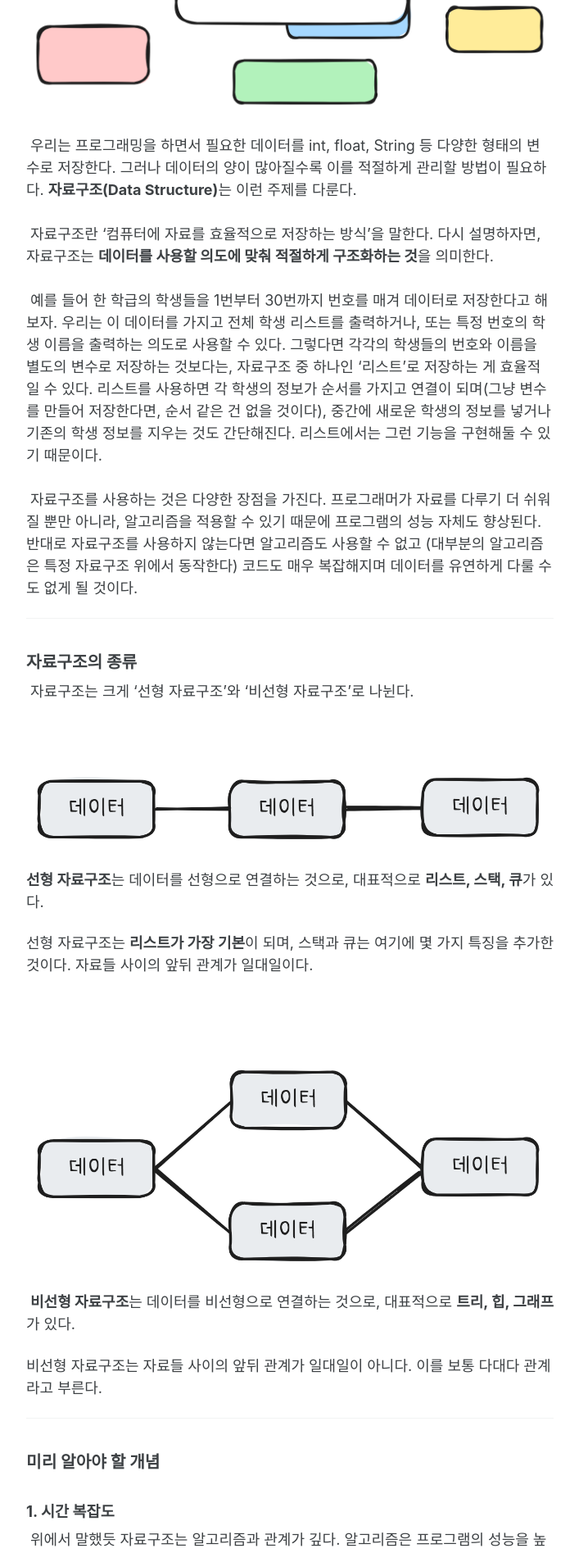
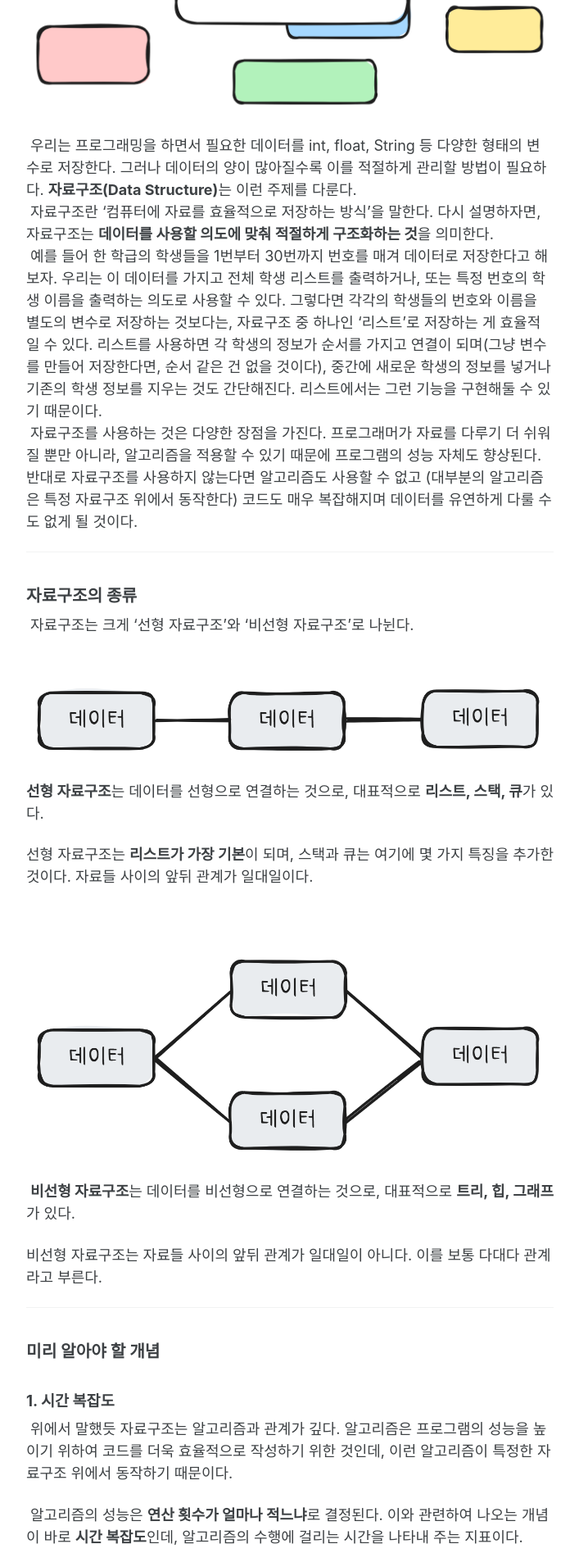
Before and after one commit to NullCoffeeException/NullCoffeeException.github.io, a Jekyll site: the page built from _posts/2025-06-27-자료구조.md, in a window 1280 px wide. Shown: the part 448-2343 px from the top of the page at 82% size, without its empty margins (286-993 px from the left). Built offline with Jekyll 4.4.1, drawn with Linux system fonts in a browser that asks for light colours; cached includes are drawn as plain includes.

Commit message:
fix: indent, space error

```diff
--- a/_posts/2025-06-27-자료구조.md
+++ b/_posts/2025-06-27-자료구조.md
@@ -10,9 +10,9 @@ title: "자료구조 정리 (작성중)"
  <img src="../assets/images/posts/img-data-structure.png" alt="img-data-structure" />
 
 &nbsp;우리는 프로그래밍을 하면서 필요한 데이터를 int, float, String 등 다양한 형태의 변수로 저장한다. 그러나 데이터의 양이 많아질수록 이를 적절하게 관리할 방법이 필요하다. **자료구조(Data Structure)**는 이런 주제를 다룬다.
-<br><br>&nbsp;자료구조란 '컴퓨터에 자료를 효율적으로 저장하는 방식'을 말한다. 다시 설명하자면, 자료구조는 **데이터를 사용할 의도에 맞춰 적절하게 구조화하는 것**을 의미한다.
-<br><br>&nbsp;예를 들어 한 학급의 학생들을 1번부터 30번까지 번호를 매겨 데이터로 저장한다고 해 보자. 우리는 이 데이터를 가지고 전체 학생 리스트를 출력하거나, 또는 특정 번호의 학생 이름을 출력하는 의도로 사용할 수 있다. 그렇다면 각각의 학생들의 번호와 이름을 별도의 변수로 저장하는 것보다는, 자료구조 중 하나인 '리스트'로 저장하는 게 효율적일 수 있다. 리스트를 사용하면 각 학생의 정보가 순서를 가지고 연결이 되며(그냥 변수를 만들어 저장한다면, 순서 같은 건 없을 것이다), 중간에 새로운 학생의 정보를 넣거나 기존의 학생 정보를 지우는 것도 간단해진다. 리스트에서는 그런 기능을 구현해둘 수 있기 때문이다.
-<br><br>&nbsp;자료구조를 사용하는 것은 다양한 장점을 가진다. 프로그래머가 자료를 다루기 더 쉬워질 뿐만 아니라, 알고리즘을 적용할 수 있기 때문에 프로그램의 성능 자체도 향상된다. 반대로 자료구조를 사용하지 않는다면 알고리즘도 사용할 수 없고 (대부분의 알고리즘은 특정 자료구조 위에서 동작한다) 코드도 매우 복잡해지며 데이터를 유연하게 다룰 수도 없게 될 것이다.
+<br>&nbsp;자료구조란 '컴퓨터에 자료를 효율적으로 저장하는 방식'을 말한다. 다시 설명하자면, 자료구조는 **데이터를 사용할 의도에 맞춰 적절하게 구조화하는 것**을 의미한다.
+<br>&nbsp;예를 들어 한 학급의 학생들을 1번부터 30번까지 번호를 매겨 데이터로 저장한다고 해 보자. 우리는 이 데이터를 가지고 전체 학생 리스트를 출력하거나, 또는 특정 번호의 학생 이름을 출력하는 의도로 사용할 수 있다. 그렇다면 각각의 학생들의 번호와 이름을 별도의 변수로 저장하는 것보다는, 자료구조 중 하나인 '리스트'로 저장하는 게 효율적일 수 있다. 리스트를 사용하면 각 학생의 정보가 순서를 가지고 연결이 되며(그냥 변수를 만들어 저장한다면, 순서 같은 건 없을 것이다), 중간에 새로운 학생의 정보를 넣거나 기존의 학생 정보를 지우는 것도 간단해진다. 리스트에서는 그런 기능을 구현해둘 수 있기 때문이다.
+<br>&nbsp;자료구조를 사용하는 것은 다양한 장점을 가진다. 프로그래머가 자료를 다루기 더 쉬워질 뿐만 아니라, 알고리즘을 적용할 수 있기 때문에 프로그램의 성능 자체도 향상된다. 반대로 자료구조를 사용하지 않는다면 알고리즘도 사용할 수 없고 (대부분의 알고리즘은 특정 자료구조 위에서 동작한다) 코드도 매우 복잡해지며 데이터를 유연하게 다룰 수도 없게 될 것이다.
 
 
 
@@ -24,7 +24,7 @@ title: "자료구조 정리 (작성중)"
 ### 자료구조의 종류
 
 &nbsp;자료구조는 크게 '선형 자료구조'와 '비선형 자료구조'로 나뉜다.
-<br><br>&nbsp;
+<br>&nbsp;
 
 <img src="../assets/images/posts/linear-data-structure.png" style="width: 50vw;">
 
@@ -32,7 +32,7 @@ title: "자료구조 정리 (작성중)"
 
 선형 자료구조는 **리스트가 가장 기본**이 되며, 스택과 큐는 여기에 몇 가지 특징을 추가한 것이다. 자료들 사이의 앞뒤 관계가 일대일이다.
 
-<br><br>
+<br>
 
 <img src="../assets/images/posts/non-linear-data-structure.png" style="width: 50vw;">
 
@@ -59,7 +59,7 @@ int algorithm(int n) {
     int i = 0;					// 1번
     int sum = 0;				// 1번
 
-    for (; i < n; i++) {		// n * 2번
+    for (; i < n; i++) {			// n * 2번
         sum += i;				// n * 1번
     }
 
```
